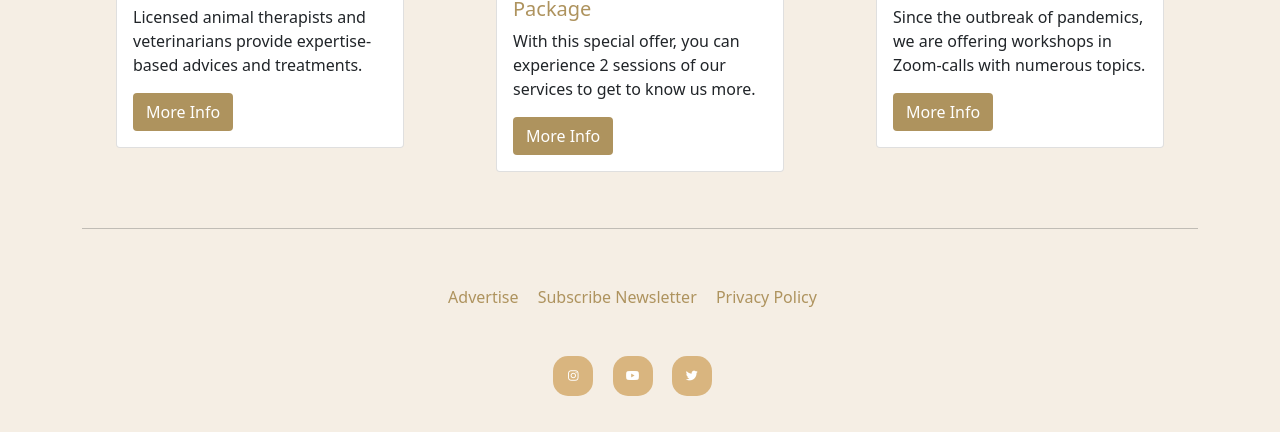
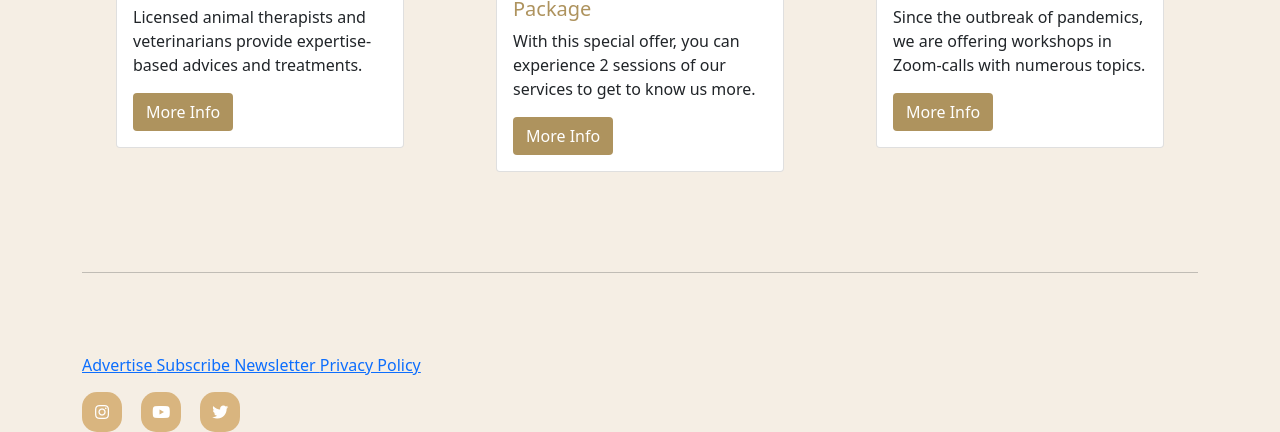
Before and after one commit to morgenstern89/Demo-Website-Project, a plain HTML site: page index.html in a window 1280 px wide. Shown: the part 1235-1667 px from the top of the page. Before the commit the page ends 1631 px from the top, so only its background shows below. Drawn offline with nearby package versions, Linux system fonts and the light colour scheme.

Commit message:
Update index.html

```diff
--- a/index.html
+++ b/index.html
@@ -38,6 +38,7 @@
 </nav>
   </div>
 
+  <main>
     <div>
       <div id="carouselExampleControls" class="carousel slide" data-bs-ride="carousel">
   <div class="carousel-inner">
@@ -107,30 +108,38 @@
   </div>
 </div>
 </div>
-<div></div>
-<div class="sqs-block horizontalrule-block sqs-block-horizontalrule" data-block-type="47" id="block-yui_3_17_2_1_1612436922772_5351" style="margin-top:40px; margin-bottom:40px"><div class="sqs-block-content"><hr>
+    </main>
+<div>
+<div class="container">
+<div class="sqs-block horizontalrule-block sqs-block-horizontalrule" data-block-type="47" id="block-yui_3_17_2_1_1612436922772_5351" style="margin-top:100px; margin-bottom:80px"><div class="sqs-block-content"><hr>
+</div>
+</div>
 </div>
 </div>
 
 <footer>
-  <div class="footer-first-line mb-3 pb-3"style="text-align:center">
-    <a href="#" class="footer-first-line"style="color:#ae935e; text-decoration:none;margin-right:15px;"> Advertise </a>
-    <a href="#" class="footer-first-line"style="color:#ae935e; text-decoration:none;margin-right:15px;"> Subscribe Newsletter </a>
-    <a href="#" class="footer-first-line" style="color:#ae935e; text-decoration:none;margin-right:15px;"> Privacy Policy </a>
+   <div class="container">
+    <div class="footer-line">
+    <a href="#"> Advertise </a>
+    <a href="#"> Subscribe Newsletter </a>
+    <a href="#"> Privacy Policy </a>
     </div>
 
-     <div class="footer-first-line-1" style="text-align:center">
+  <div class= "footer-icon">
     <div class="icon-box">
-      <i class="fab fa-instagram logo"></i>
+      <i class="fab fa-instagram icon"></i>
       </div>
     <div class="icon-box">
-     <i class="fab fa-youtube logo"></i>
+     <i class="fab fa-youtube icon"></i>
     </div>
     <div class="icon-box">
-     <i class="fab fa-twitter logo"></i>
+     <i class="fab fa-twitter icon"></i>
     </div>
   </div>
+  </div>
+
     </footer>
+
   <script src="https://cdn.jsdelivr.net/npm/bootstrap@5.1.3/dist/js/bootstrap.bundle.min.js" integrity="sha384-ka7Sk0Gln4gmtz2MlQnikT1wXgYsOg+OMhuP+IlRH9sENBO0LRn5q+8nbTov4+1p" crossorigin="anonymous"></script>
   </body>
 
```
Lines whose indentation alone changed are shown as unchanged.
